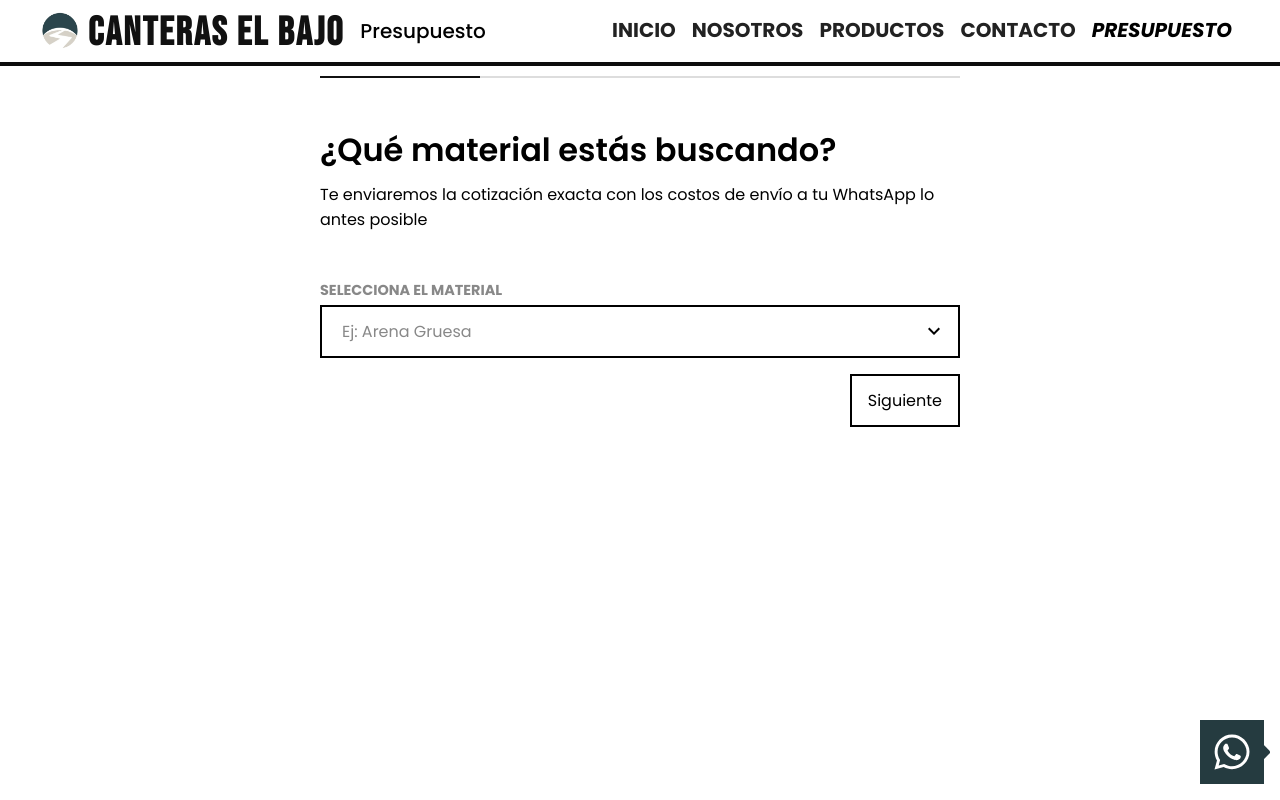
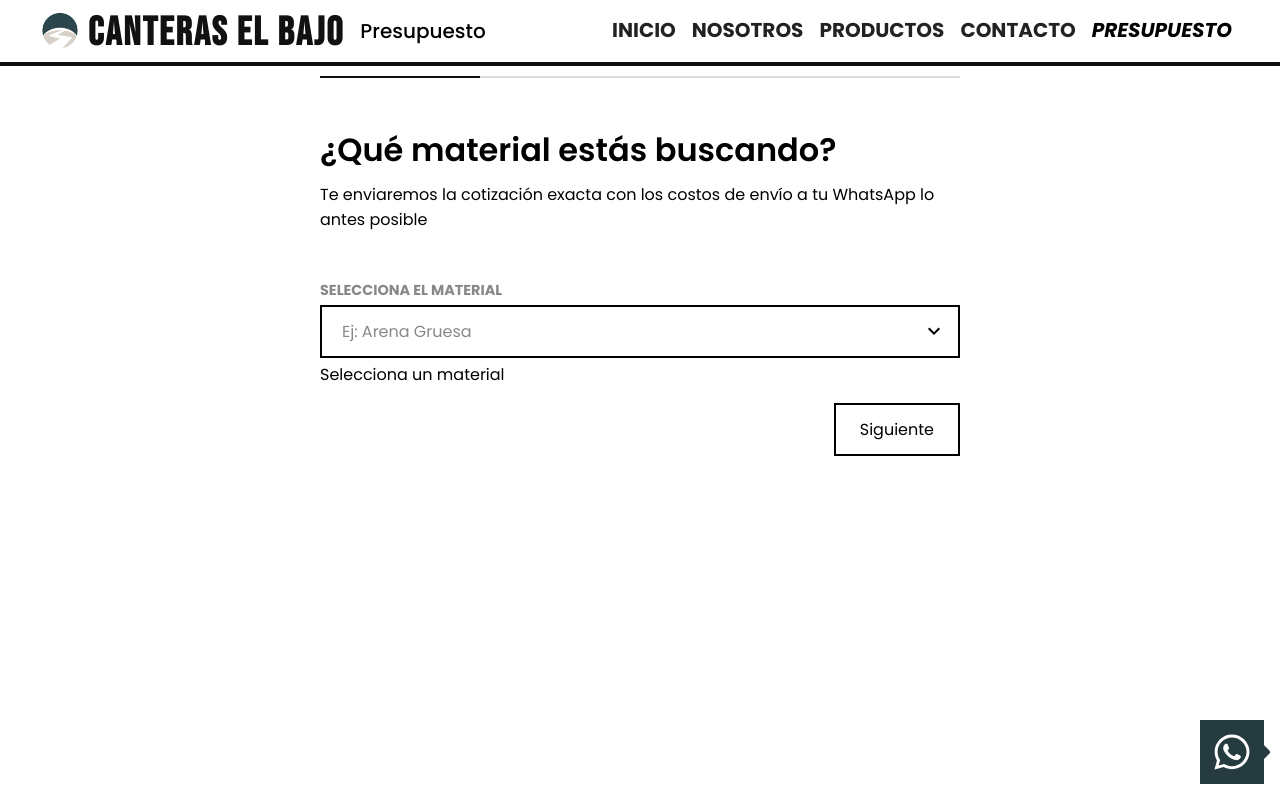
Before and after one commit to leandrox72/canteras-el-bajo, a React (Vite) app: page /presupuesto in a window 1280 px wide. Both pictures are taken after a click on the button "Siguiente". Shown: the part 416-1216 px from the top of the page. Built offline with nearby package versions, Linux system fonts and the light colour scheme.

Commit message:
we was multistep forms and shiet...

```diff
--- a/src/subcomponents/multiStep/multiStep.css
+++ b/src/subcomponents/multiStep/multiStep.css
@@ -83,13 +83,25 @@
 }
 
 .stepContent input,
-.stepContent select,
-.form__actions button {
+.stepContent select {
     font-family: "Poppins", sans-serif;
     font-size: 1rem;
     padding: .75rem 1rem;
     border: 2px solid #000;
     cursor: pointer;
+}
+
+.form__actions button {
+    font-family: "Poppins", sans-serif;
+    font-size: 1rem;
+    padding: .75rem 1.5rem;
+    border: 2px solid #000;
+    cursor: pointer;
+}
+
+.form__actions .multiStep__nav:hover {
+    background-color: #000;
+    color: #fff;
 }
 
 .stepContent label {
--- a/src/subcomponents/multiStep/multiStep.jsx
+++ b/src/subcomponents/multiStep/multiStep.jsx
@@ -2,6 +2,49 @@ import { useState } from 'react'
 import { products, steps, unitOptions, freightOptions } from '../../constants/data';
 import './multiStep.css'
 import Select from '../select/select';
+
+const DELIVERY_OPTION = freightOptions[1].name;
+
+const validators = {
+  material: (v) => (!v ? 'Selecciona un material' : ''),
+
+  volume: (v) => {
+    if (v === '') return 'Ingresa una cantidad';
+    if (Number(v) <= 0) return 'La cantidad debe ser mayor a 0';
+    return '';
+  },
+
+  unit: (v) => (!v ? 'Selecciona una unidad' : ''),
+
+  freight: (v) => (!v ? 'Selecciona una opcion de logistica' : ''),
+
+  location: () => (v, form) => {
+    if (form.freight !== DELIVERY_OPTION) return '';
+    if (!v?.trim()) return 'Ingresa la direccion de entrega';
+    return '';
+  },
+
+  name: (v) => (!v.trim() ? 'Ingresa tu nombre' : ''),
+
+  telephone: (v) => {
+    if (!v.trim()) return 'Ingresa tu telefono';
+    return /^[\d\s+()-]{6,}$/.test(v) ? '' : 'Teléfono inválido';
+  },
+
+  email: (v) => {
+    if (!v) return '';
+    return /^[\w-.]+@([\w-]+\.)+[\w-]{2,4}$/i.test(v)
+      ? ''
+      : 'Ingresá un email válido';
+  }
+};
+
+const stepFields = [
+  ['material'],
+  ['volume', 'unit'],
+  ['freight', 'location'],
+  ['name', 'telephone', 'email']
+];
 
 const MultiStep = () => {
 
@@ -9,37 +52,53 @@ const MultiStep = () => {
   const [maxStepReached, setMaxStepReached] = useState(0);
 
   const [formData, setFormData] = useState({
-    material: '',
-    volume: '',
-    unit: '',
-    freight: '',
-    location: '',
-    name: '',
-    firm: '',
-    email: '',
-    telephone: ''
+    material: '', volume: '', unit: '', freight: '',
+    location: '', name: '', firm: '', email: '', telephone: ''
   })
+  const [ errors, setErrors ] = useState({})
 
   const handleChange = (e) => {
     const { name, value } = e.target;
-    setFormData({ ...formData, [name]: value })
-    console.log(formData)
+    setFormData((prev) => ({ ...prev, [name]: value }));
+    // Limpiar el error del campo al escribir
+    setErrors((prev) => {
+      if (!prev[name]) return prev;
+      const { [name]: _omit, ...rest } = prev;
+      return rest;
+    })
+  }
+
+  const validateStep = (step = currentStep) => {
+    const fields = stepFields[step] ?? [];
+    const stepErrors = {};
+
+    for (const field of fields) {
+      const message = validators[field]?.(formData[field], formData) ?? ';';
+      if (message) stepErrors[field] = message;
+    }
+
+    setErrors(stepErrors);
+    return Object.keys(stepErrors).length === 0;
   }
 
   const handleNext = () => {
-    if (!validateStep()) {
-      alert("Por favor, completá los campos requeridos para continuar.");
-      return;
-    }
+    if (!validateStep()) return;
 
     if (currentStep >= steps.length - 1) return;
 
     const nextStep = currentStep + 1;
     setCurrentStep(nextStep);
+    setMaxStepReached((prev) => Math.max(prev, nextStep));
+  }
 
-    if (nextStep > maxStepReached)
-      setMaxStepReached(nextStep);
-  }
+  const handleSubmit = (e) => {
+    e.preventDefault();
+    if (!validateStep()) return;
+    // enviar formData
+  };
+
+  const fieldError = (field) =>
+    errors[field] ? <p className='field__error'>{errors[field]}</p> : null;
 
   const renderStepContent = (step) => {
     switch (step) {
@@ -55,6 +114,7 @@ const MultiStep = () => {
               placeholder='Ej: Arena Gruesa'
               items={products}
             />
+            {fieldError('material')}
           </div>
         </div>
         );
@@ -69,6 +129,7 @@ const MultiStep = () => {
                 value={formData.volume}
                 onChange={handleChange}
               />
+              {fieldError('volume')}
               <Select
                 name='unit'
                 value={formData.unit}
@@ -76,6 +137,7 @@ const MultiStep = () => {
                 placeholder='Ej: Metro Cubico'
                 items={unitOptions}
               />
+              {fieldError('unit')}
             </div>
           </div>
         )
@@ -91,8 +153,18 @@ const MultiStep = () => {
                 placeholder='Ej: Retiro en Planta'
                 items={freightOptions}
               />
-              {formData.freight === freightOptions[1].name && (
-                <input type='text' name='location' placeholder='Ej: Haedo 149' required/>
+              {fieldError('freight')}
+              {formData.freight === DELIVERY_OPTION && (
+                <>
+                  <input
+                    type='text'
+                    name='location'
+                    value={formData.location}
+                    onChange={handleChange}
+                    placeholder='Ej: Haedo 149'
+                  />
+                  {fieldError('location')}
+                </>
               )}
             </div>
           </div>
@@ -103,6 +175,7 @@ const MultiStep = () => {
             <div>
               <label>Nombre</label>
               <input type='text' name='name' placeholder='Ej: Leandro Vaca' required />
+              {fieldError('name')}
             </div>
             <div>
               <label>Empresa (opcional)</label>
@@ -111,10 +184,12 @@ const MultiStep = () => {
             <div>
               <label>Telefono</label>
               <input type='tel' name='telephone' placeholder='Ej: +54 351 876-2106' required />
+              {fieldError('telephone')}
             </div>
             <div>
               <label>Email (opcional)</label>
               <input type='email' name='email' placeholder='Ej: gmcanteras@gmail.com' />
+              {fieldError('email')}
             </div>
           </div>
         )
@@ -122,37 +197,6 @@ const MultiStep = () => {
       default:
         return <div>Paso no encontrado</div>;
     }
-  }
-
-  const validateStep = () => {
-    switch (currentStep) {
-      case 0:
-        return formData.material !== '';
-      case 1:
-        return formData.volume !== '' && formData.unit !== '';
-      case 2: {
-        const isFreight = formData.freight === freightOptions[1].name;
-        if (isFreight) return formData.location.trim() !== '';
-        else return formData.freight !== '';
-      }
-      case 3:
-        if (formData.email !== '') {
-          const regex = /^[\w-\.]+@([\w-]+\.)+[\w-]{2,4}$/i;
-          if(!regex.test(formData.email)) return
-        }
-        return formData.name.trim() !== ''
-          && formData.telephone.trim() !== ''
-      default:
-        return true;
-    }
-  }
-
-  const validate = () => {
-
-  }
-
-  const handleSubmit = (e) => {
-    e.preventDefault();
   }
 
   return (
@@ -163,7 +207,7 @@ const MultiStep = () => {
             <button
               key={step.id}
               type='button'
-              className={step.id == currentStep && "active"}
+              className={step.id == currentStep ? "active" : ''}
               onClick={() => setCurrentStep(step.id)}
               disabled={maxStepReached < step.id}
             >
```
